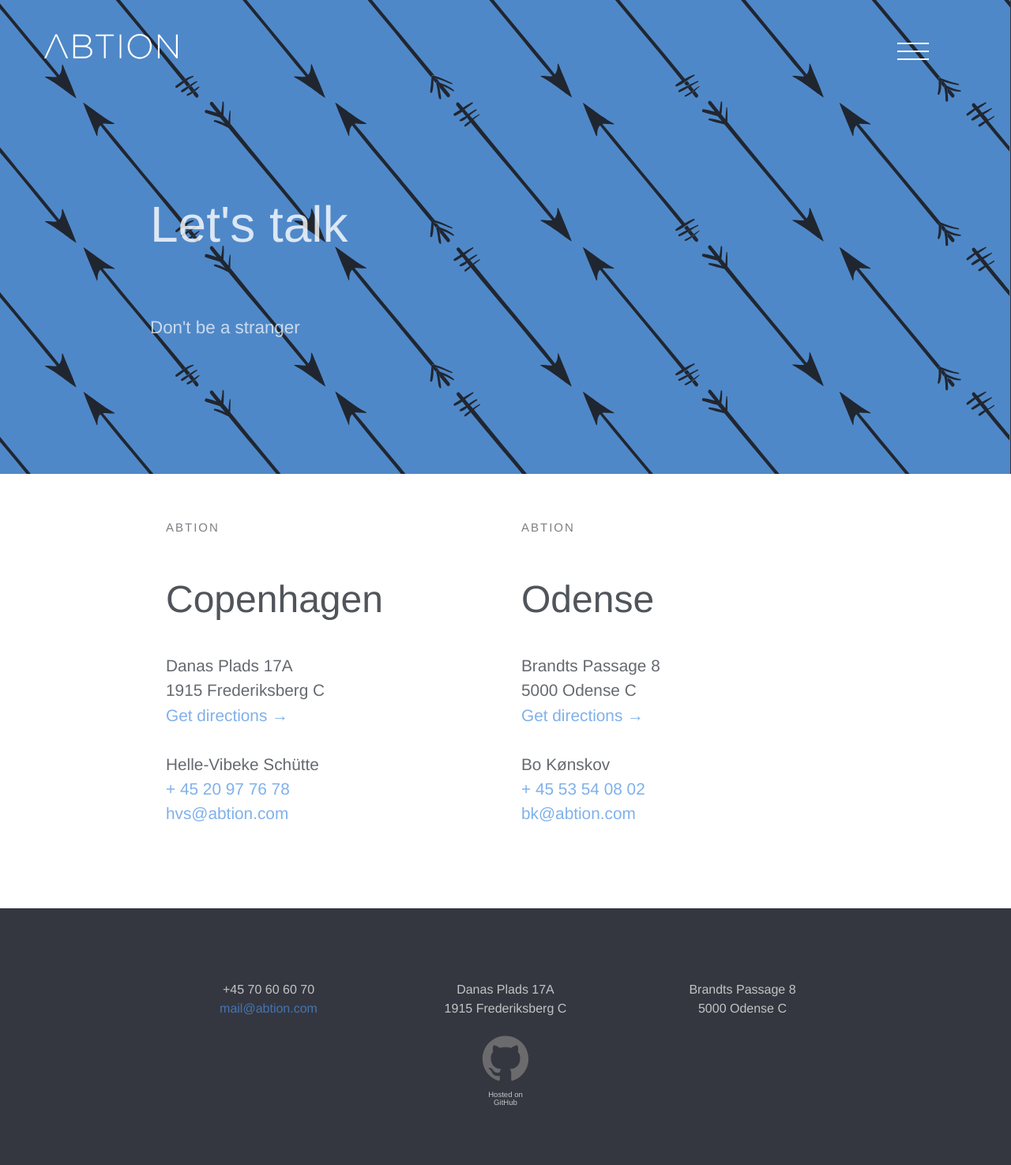
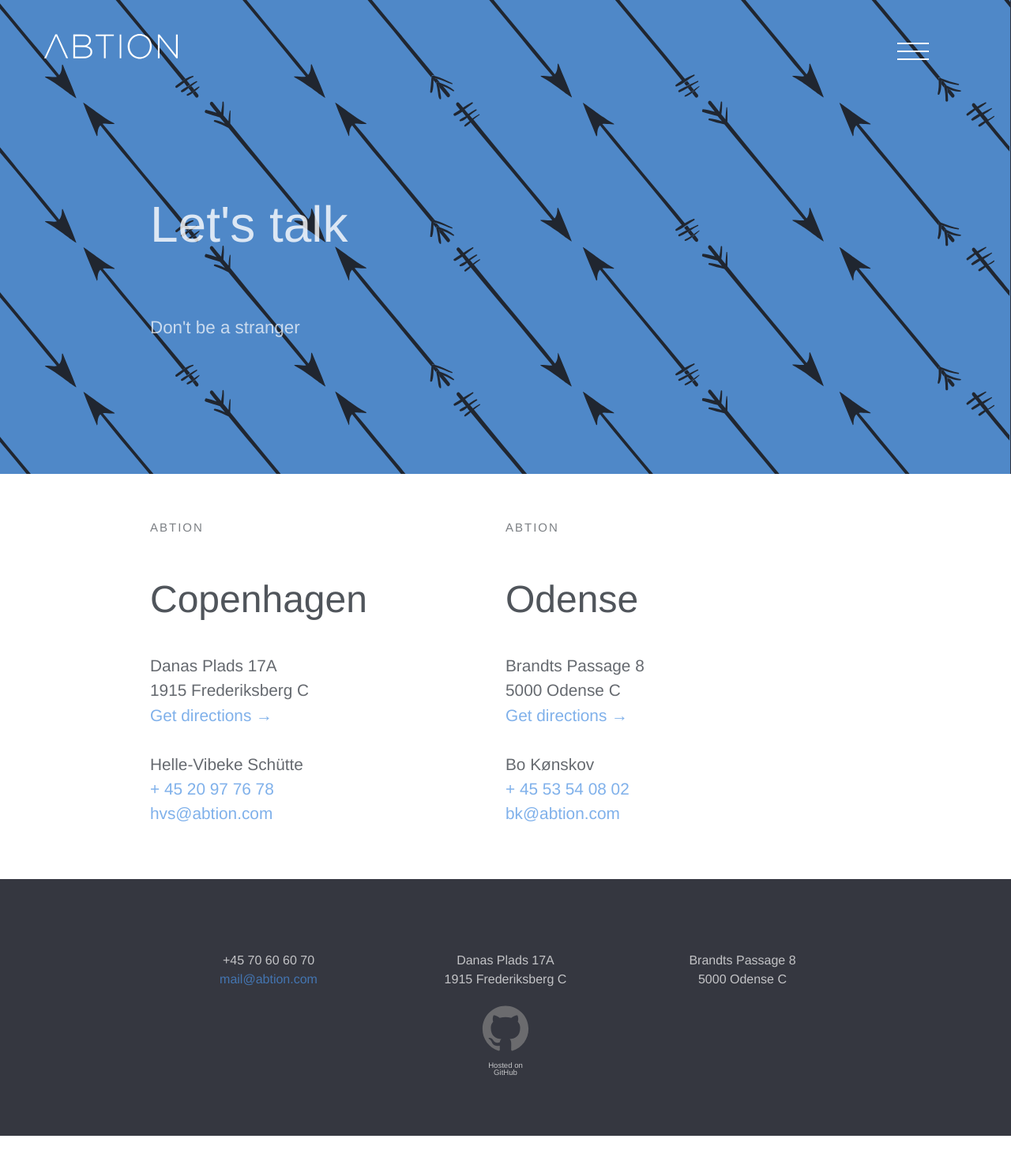
Before and after one commit to hofmanhansen/abtion.github.com, a Jekyll site: the page built from contact.html, in a window 1280 px wide. Shown: the whole page at 79% size. Built offline with Jekyll 4.4.1, drawn with Linux system fonts in a browser that asks for light colours; some web fonts are replaced; after the commit the page ends 1438 px from its top, so only the background shows below that.

Commit message:
text align on big screen in contact

```diff
--- a/contact.html
+++ b/contact.html
@@ -13,7 +13,6 @@
   <section id="introduction">
     <div class="container introduction">
       <div class="m-all t1-t6 d1-d6">
-        <div class="work-content">
         <p class="subheading">Abtion</p>
         <h2>Copenhagen</h2>
         <p>Danas Plads 17A<br />
@@ -25,10 +24,8 @@
           <a href="mailto:hvs@abtion.com">hvs@abtion.com</a>
         </p>
       </div>
-      </div>
 
       <div class="m-all t7-t12 d7-d12">
-        <div class="work-content">
         <p class="subheading">Abtion</p>
         <h2>Odense</h2>
         <p>Brandts Passage 8<br />
@@ -40,7 +37,6 @@
           <a href="mailto:bk@abtion.com">bk@abtion.com</a>
         </p>
       </div>
-      </div>
 
     </div>
   </section>
```
Lines whose indentation alone changed are shown as unchanged.
